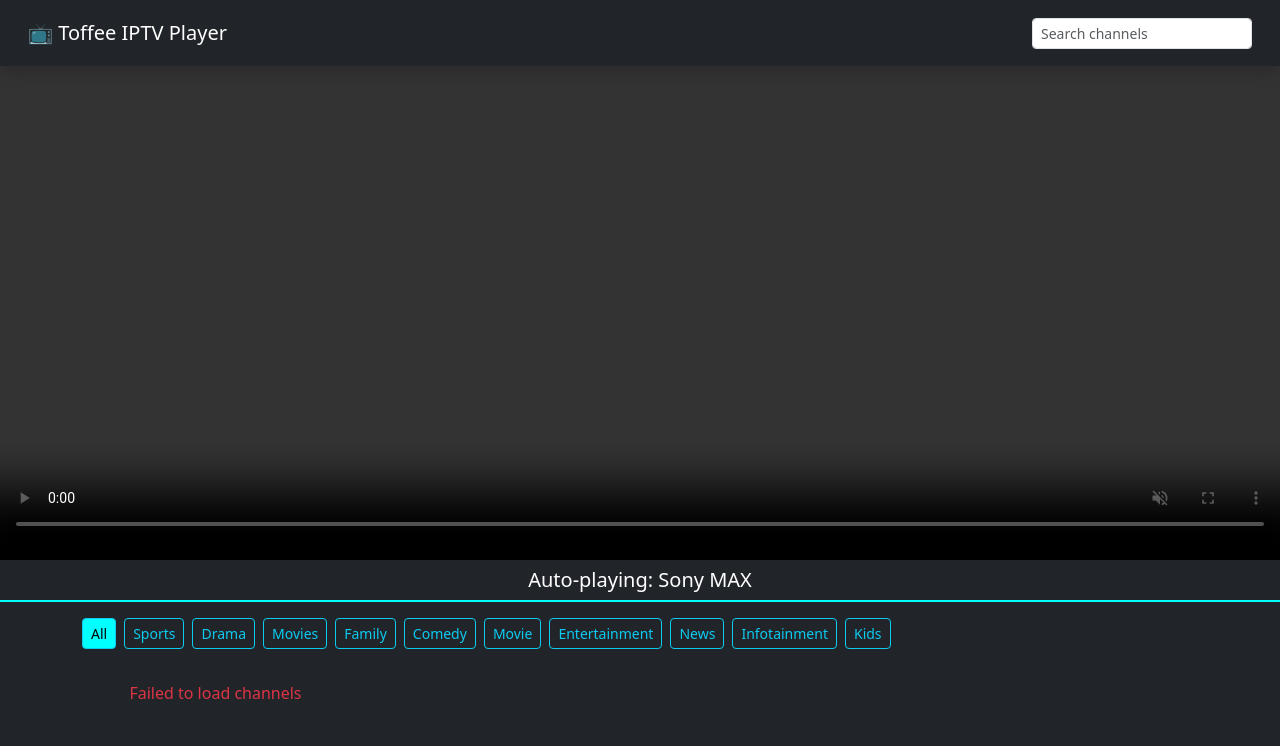
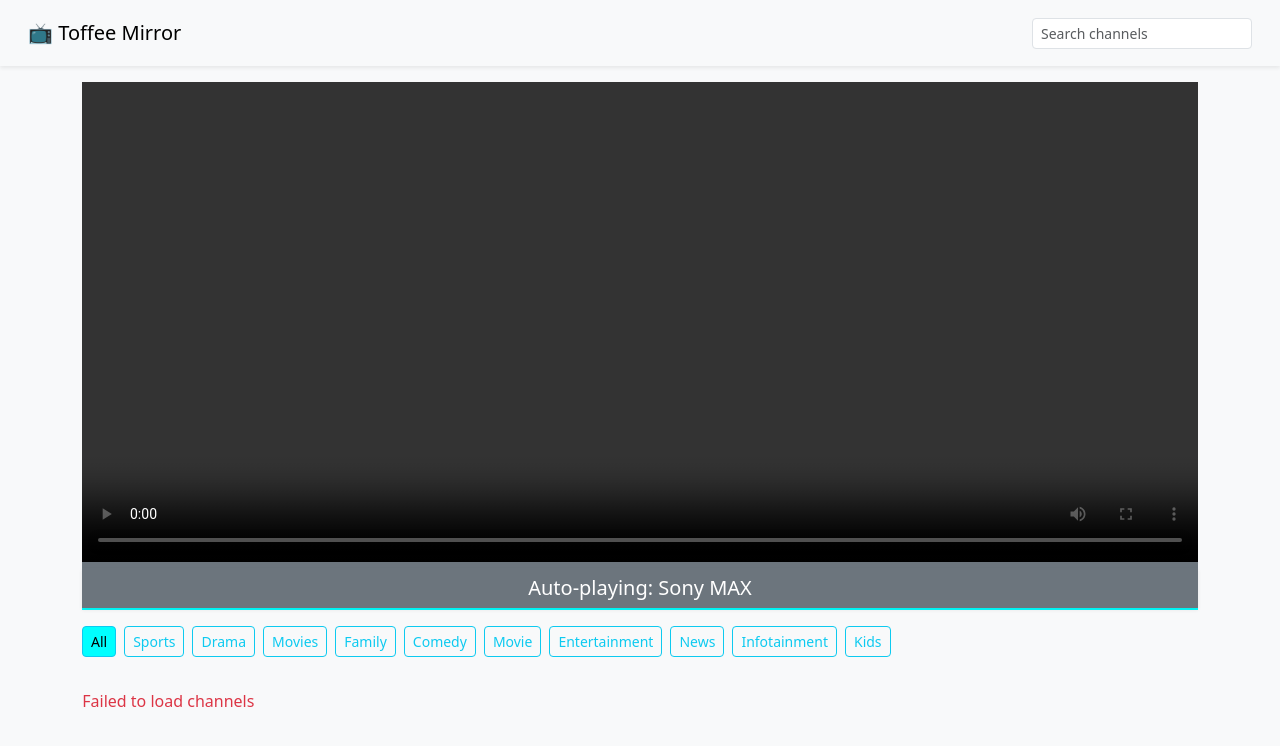
Before and after one commit to mr-masudrana/Toffee-Mirror, a Flask app: page / in a window 1280 px wide. Shown: the top 746 px of the page. Run offline with Flask 3, Linux system fonts and the light colour scheme.

Commit message:
Update index.html

```diff
--- a/templates/index.html
+++ b/templates/index.html
@@ -3,29 +3,30 @@
 <head>
   <meta charset="UTF-8">
   <meta name="viewport" content="width=device-width, initial-scale=1.0">
-  <title>Toffee IPTV Player</title>
+  <title>Toffee Mirror</title>
   <link href="https://cdn.jsdelivr.net/npm/bootstrap@5.3.2/dist/css/bootstrap.min.css" rel="stylesheet">
   <link rel="stylesheet" href="{{ url_for('static', filename='css/style.css') }}">
   <script src="https://cdn.jsdelivr.net/npm/hls.js@latest"></script>
 </head>
-<body class="bg-dark text-white">
+<body class="bg-light">
 
-  <nav class="navbar navbar-dark bg-dark p-3 sticky-top shadow">
+  <nav class="navbar navbar-light bg-light p-3 shadow-sm">
     <div class="container-fluid">
-      <span class="navbar-brand mb-0 h1">📺 Toffee IPTV Player</span>
-      <input type="text" id="search" class="form-control form-control-sm w-auto" placeholder="Search channels">
+      <span class="navbar-brand mb-0 h1">📺 Toffee Mirror</span>
+      <input type="search" id="search" class="form-control form-control-sm w-auto" placeholder="Search channels">
     </div>
   </nav>
 
-  <!-- Sticky video player -->
-  <div class="video-container sticky-top bg-black">
-    <video id="video" controls autoplay muted playsinline></video>
-    <h5 id="ch-name" class="text-center mt-2 p-2 bg-dark mb-0"></h5>
-  </div>
+  <!-- 🎥 Sticky video player -->
 
   <div class="container my-3">
-    <div class="mb-3" id="categoryTabs"></div>
-    <div class="row row-cols-2 row-cols-md-4 g-3 mt-3" id="channelGrid">
+    <div class="video-container sticky-top bg-secondary rounded-top">
+      <video id="video" controls autoplay></video>
+      <h5 id="ch-name" class="text-center p-2 bg-secondary text-white shadow-sm my-0"></h5>
+    </div>
+
+    <div class="my-3" id="categoryTabs"></div>
+    <div class="row row-cols-3 row-cols-md-6 g-3 mt-3" id="channelGrid">
       <p>Loading channels...</p>
     </div>
   </div>
```
